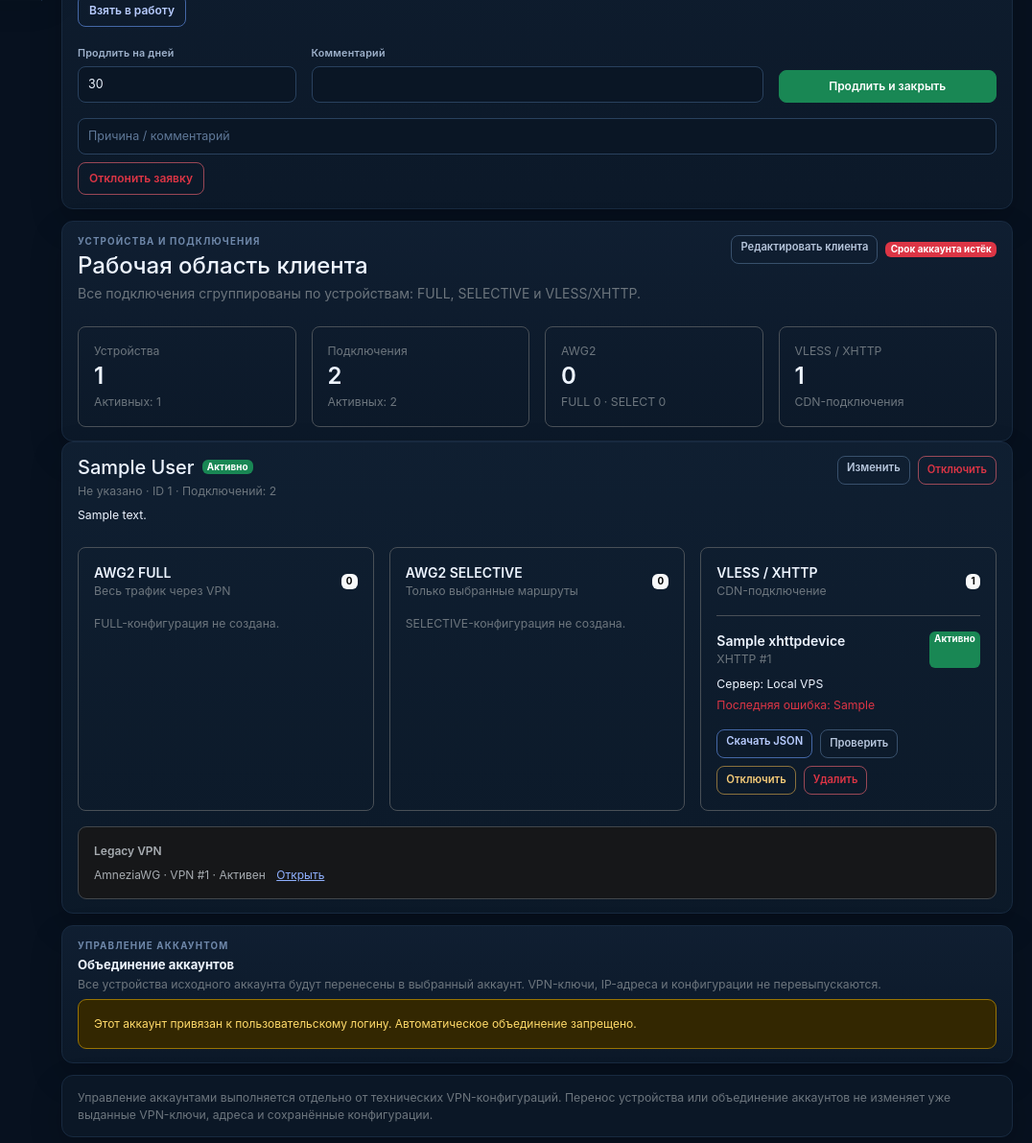
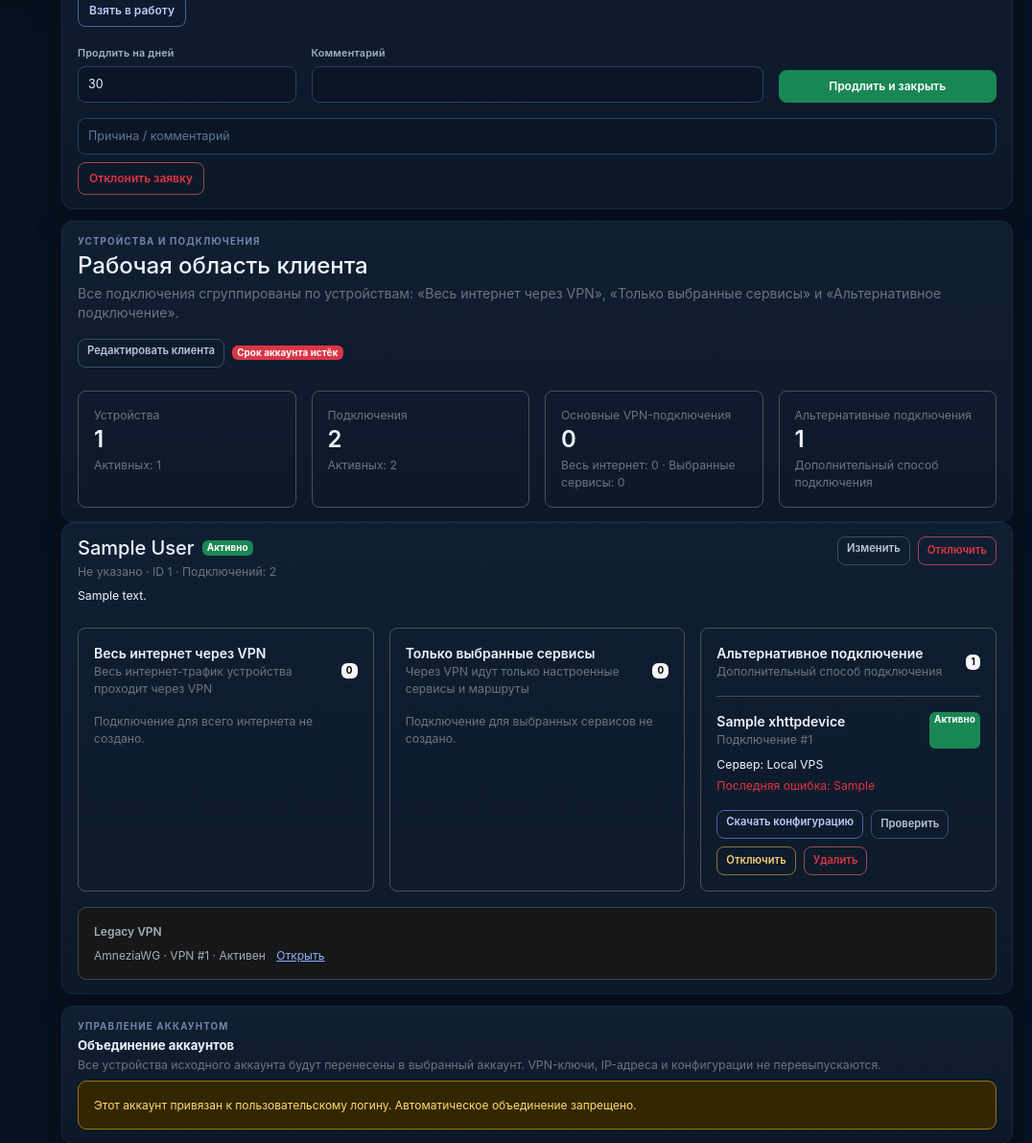
Before and after one commit to stalkerxz/amnezia-control, a Django app: page /customers/1/ in a window 1280 px wide. Shown: the part 799-1990 px from the top of the page at 96% size, without its empty margins (204-1280 px from the left). Run offline with Django 5.2, Linux system fonts and the light colour scheme; a user stored in the database is signed in; data comes from the database, SQL or seed files in the repository; tables that the repository leaves empty hold one stand-in row (values such as "Sample post"); parts of the project's set-up code (start-up, migrations or seed data) failed here and were passed over.

Commit message:
Productize operator connection workspace

```diff
--- a/amnezia_control/customers/tests.py
+++ b/amnezia_control/customers/tests.py
@@ -1897,7 +1897,7 @@ class CustomerXHTTPIntegrationTest(_Phase4TestCase):
 
         self.assertContains(
             response,
-            "VLESS / XHTTP",
+            "Альтернативное подключение",
         )
 
         self.assertContains(
--- a/amnezia_control/templates/customers/_operator_workspace.html
+++ b/amnezia_control/templates/customers/_operator_workspace.html
@@ -14,7 +14,9 @@
 
         <div class="text-secondary">
           Все подключения сгруппированы по устройствам:
-          FULL, SELECTIVE и VLESS/XHTTP.
+          «Весь интернет через VPN»,
+          «Только выбранные сервисы»
+          и «Альтернативное подключение».
         </div>
       </div>
 
@@ -92,7 +94,7 @@
       <div class="col-6 col-lg-3">
         <div class="border rounded-3 p-3 h-100">
           <div class="small text-secondary">
-            AWG2
+            Основные VPN-подключения
           </div>
 
           <div class="fs-4 fw-semibold">
@@ -100,8 +102,8 @@
           </div>
 
           <div class="small text-secondary">
-            FULL {{ workspace.full_total }}
-            · SELECT {{ workspace.selective_total }}
+            Весь интернет: {{ workspace.full_total }}
+            · Выбранные сервисы: {{ workspace.selective_total }}
           </div>
         </div>
       </div>
@@ -110,7 +112,7 @@
       <div class="col-6 col-lg-3">
         <div class="border rounded-3 p-3 h-100">
           <div class="small text-secondary">
-            VLESS / XHTTP
+            Альтернативные подключения
           </div>
 
           <div class="fs-4 fw-semibold">
@@ -118,7 +120,7 @@
           </div>
 
           <div class="small text-secondary">
-            CDN-подключения
+            Дополнительный способ подключения
           </div>
         </div>
       </div>
@@ -337,11 +339,11 @@
 
             <div>
               <div class="fw-semibold">
-                AWG2 FULL
+                Весь интернет через VPN
               </div>
 
               <div class="small text-secondary">
-                Весь трафик через VPN
+                Весь интернет-трафик устройства проходит через VPN
               </div>
             </div>
 
@@ -360,7 +362,7 @@
 
                 <div>
                   <div class="fw-semibold">
-                    FULL
+                    Основное подключение
                   </div>
 
                   <div class="small text-secondary">
@@ -405,7 +407,7 @@
                   class="btn btn-sm btn-outline-primary"
                   href="{% url 'clients-download-native' client.pk %}"
                 >
-                  Скачать AWG
+                  Скачать конфигурацию
                 </a>
 
                 <a
@@ -422,7 +424,7 @@
           {% empty %}
 
             <div class="text-secondary small">
-              FULL-конфигурация не создана.
+              Подключение для всего интернета не создано.
             </div>
 
           {% endfor %}
@@ -441,11 +443,11 @@
 
             <div>
               <div class="fw-semibold">
-                AWG2 SELECTIVE
+                Только выбранные сервисы
               </div>
 
               <div class="small text-secondary">
-                Только выбранные маршруты
+                Через VPN идут только настроенные сервисы и маршруты
               </div>
             </div>
 
@@ -464,7 +466,7 @@
 
                 <div>
                   <div class="fw-semibold">
-                    SELECTIVE
+                    Подключение сервисов
                   </div>
 
                   <div class="small text-secondary">
@@ -509,7 +511,7 @@
                   class="btn btn-sm btn-outline-primary"
                   href="{% url 'clients-download-native' client.pk %}"
                 >
-                  Скачать AWG
+                  Скачать конфигурацию
                 </a>
 
                 <a
@@ -526,7 +528,7 @@
           {% empty %}
 
             <div class="text-secondary small">
-              SELECTIVE-конфигурация не создана.
+              Подключение для выбранных сервисов не создано.
             </div>
 
           {% endfor %}
@@ -545,11 +547,11 @@
 
             <div>
               <div class="fw-semibold">
-                VLESS / XHTTP
+                Альтернативное подключение
               </div>
 
               <div class="small text-secondary">
-                CDN-подключение
+                Дополнительный способ подключения
               </div>
             </div>
 
@@ -572,7 +574,7 @@
                   </div>
 
                   <div class="small text-secondary">
-                    XHTTP #{{ xhttp.pk }}
+                    Подключение #{{ xhttp.pk }}
                   </div>
                 </div>
 
@@ -624,7 +626,7 @@
                   class="btn btn-sm btn-outline-primary"
                   href="{% url 'xhttp-device-download' xhttp.pk %}"
                 >
-                  Скачать JSON
+                  Скачать конфигурацию
                 </a>
 
                 {% if xhttp.status == 'active' %}
@@ -649,7 +651,7 @@
                     method="post"
                     action="{% url 'customers-xhttp-action' xhttp.pk 'disable' %}"
                     class="d-inline"
-                    onsubmit="return confirm('Отключить XHTTP-подключение?');"
+                    onsubmit="return confirm('Отключить альтернативное подключение?');"
                   >
                     {% csrf_token %}
 
@@ -687,7 +689,7 @@
                     method="post"
                     action="{% url 'customers-xhttp-action' xhttp.pk 'rotate' %}"
                     class="d-inline"
-                    onsubmit="return confirm('Перевыпустить XHTTP UUID? Старый JSON-конфиг перестанет работать.');"
+                    onsubmit="return confirm('Перевыпустить параметры альтернативного подключения? Ранее скачанная конфигурация перестанет работать.');"
                   >
                     {% csrf_token %}
 
@@ -706,7 +708,7 @@
                   method="post"
                   action="{% url 'customers-xhttp-action' xhttp.pk 'delete' %}"
                   class="d-inline"
-                  onsubmit="return confirm('Удалить XHTTP-подключение?');"
+                  onsubmit="return confirm('Удалить альтернативное подключение?');"
                 >
                   {% csrf_token %}
 
@@ -725,7 +727,7 @@
           {% empty %}
 
             <div class="text-secondary small">
-              XHTTP-подключение не создано.
+              Альтернативное подключение не создано.
             </div>
 
           {% endfor %}
```
Also changed, not shown: amnezia_control/customers/test_operator_workspace.py (+16 -3 lines).
